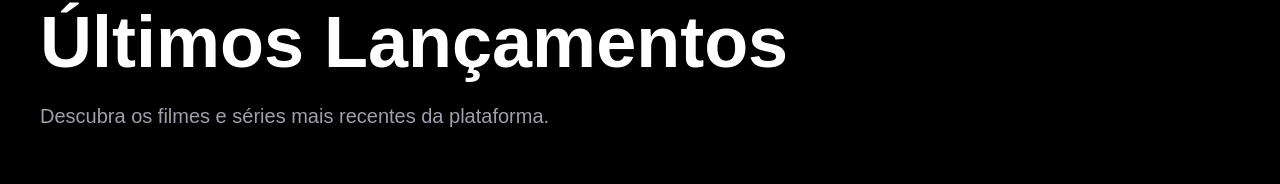
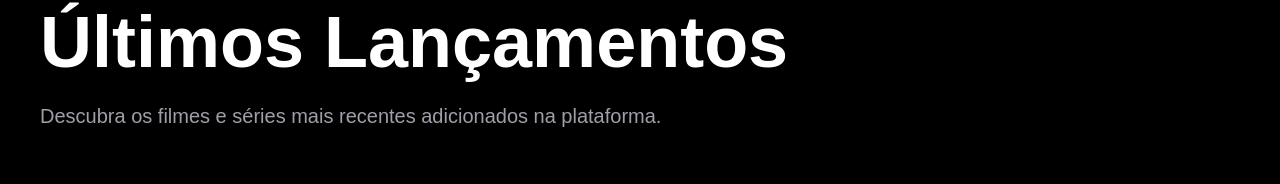
Before and after one commit to trivomarketplace-erp/i-love-streaming, a Next.js app: page /latest in a window 1280 px wide. Shown: the part 114-298 px from the top of the page. Built offline with nearby package versions, Linux system fonts and the light colour scheme; grey boxes are pictures that could not be loaded.

Commit message:
Update page.js

```diff
--- a/src/app/latest/page.js
+++ b/src/app/latest/page.js
@@ -8,6 +8,7 @@ export default function LatestPage() {
   );
 
   return (
+
     <main className="min-h-screen bg-black text-white px-10 py-20">
 
       <div className="mb-14">
@@ -21,7 +22,7 @@ export default function LatestPage() {
         </h1>
 
         <p className="text-zinc-400 text-xl max-w-3xl">
-          Descubra os filmes e séries mais recentes da plataforma.
+          Descubra os filmes e séries mais recentes adicionados na plataforma.
         </p>
 
       </div>
@@ -40,5 +41,6 @@ export default function LatestPage() {
       </div>
 
     </main>
+
   );
 }
```
